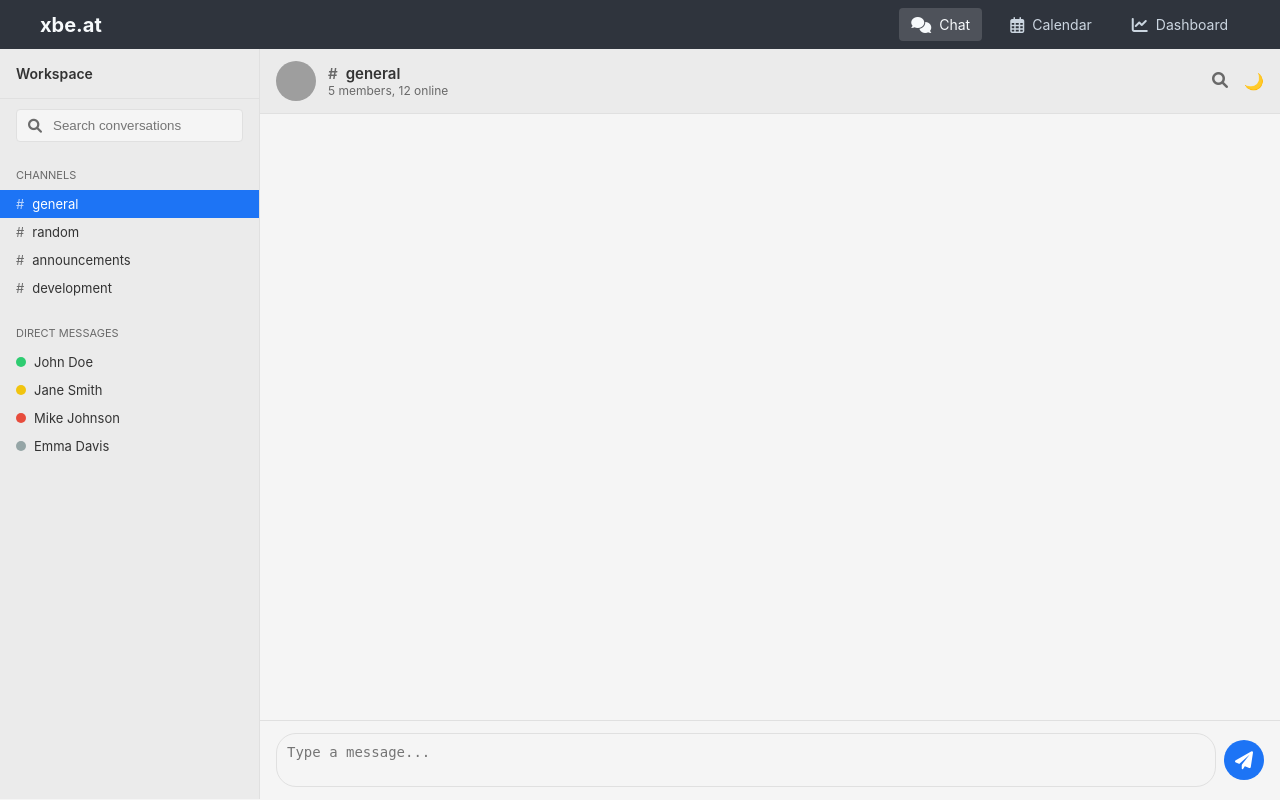
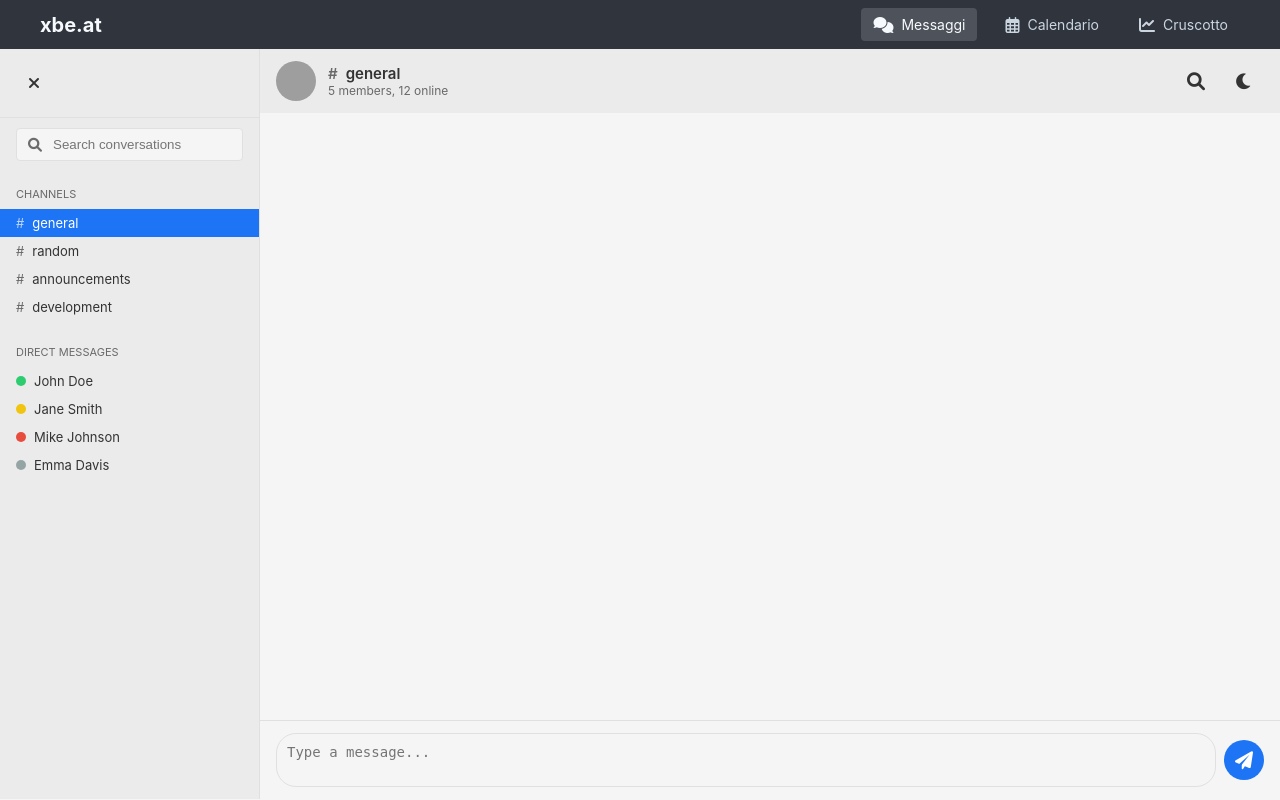
Before and after one commit to AndreaGrazia2/chat, a Flask app: page /chat/ in a window 1280 px wide. Run offline with Flask 3, Linux system fonts and the light colour scheme; some libraries are stand-ins or nearby versions; grey boxes are pictures that could not be loaded.

Commit message:
refactor(ui): standardize button styles and improve sidebar functionality
Update button styles across the application to match the calendar's design, including hover effects, dimensions, and icon sizes. Enhance sidebar functionality with open/close actions and overlay support. Remove redundant elements and ensure consistent UI behavior across different themes.

```diff
--- a/cal/static/css/base.css
+++ b/cal/static/css/base.css
@@ -342,3 +342,7 @@ body {
     border-color: rgba(29, 116, 245, 0.2);
     border-left-color: var(--primary);
 }
+
+.newEvent {
+	font-size: 13px!important;
+}
--- a/cal/static/css/components.css
+++ b/cal/static/css/components.css
@@ -14,6 +14,7 @@
 	padding: 8px;
 	border-radius: 4px;
 	color: var(--text-color);
+    font-size: 18px;
 }
 
 .btn:hover {
--- a/cal/static/css/responsive.css
+++ b/cal/static/css/responsive.css
@@ -220,10 +220,6 @@
 		display: none;
 	}
 
-	.header-actions {
-		gap: 4px;
-	}
-
 	.btn-text {
 		padding: 6px 8px;
 		font-size: 12px;
--- a/chat/static/css/base.css
+++ b/chat/static/css/base.css
@@ -136,12 +136,36 @@ body {
 	overflow-y: auto;
 	display: flex;
 	flex-direction: column;
+    transform: translateX(0); /* Hidden by default */
+    transition: transform 0.3s ease;
+}
+
+.sidebar.active {
+    transform: translateX(0); /* Visible when active */
 }
 
 .sidebar-header {
 	padding: 16px;
 	border-bottom: 1px solid var(--border-color);
 	font-weight: 600;
+}
+
+.overlay {
+    position: fixed;
+    top: 0;
+    left: 0;
+    width: 100%;
+    height: 100%;
+    background-color: rgba(0, 0, 0, 0.5);
+    z-index: 4;
+    visibility: hidden;
+    opacity: 0;
+    transition: opacity 0.3s;
+}
+
+.overlay.active {
+    visibility: visible;
+    opacity: 1;
 }
 
 /* Area chat principale */
@@ -158,7 +182,6 @@ body {
 
 .chat-header {
 	padding: 12px 16px;
-	border-bottom: 1px solid var(--border-color);
 	display: flex;
 	align-items: center;
 	justify-content: space-between;
@@ -318,3 +341,26 @@ body {
     color: var(--text-secondary);
     font-style: italic;
 }
+
+/* Match icon sizes with calendar app */
+.calendar-icon-size {
+    font-size: 1.2rem; /* Adjust this value to match calendar's icon size */
+}
+
+#closeSidebar {
+    width: 36px;
+    height: 36px;
+    background: none;
+    border: none;
+    cursor: pointer;
+    display: flex;
+    align-items: center;
+    justify-content: center;
+    border-radius: 50%;
+    color: var(--text-color);
+    font-size: 16px;
+}
+
+#closeSidebar:hover {
+    background-color: rgba(255, 255, 255, 0.1);
+}
--- a/chat/static/css/components.css
+++ b/chat/static/css/components.css
@@ -168,25 +168,91 @@
 	object-fit: cover;
 }
 
+/* Updated CSS to make chat buttons match calendar style exactly */
+
+/* Chat actions container spacing */
 .chat-actions {
     display: flex;
-	gap: 12px;
+    align-items: center;
+    gap: 8px;
 }
 
-.action-button {
+/* Button dimensions and base styles */
+.action-button, .theme-toggle, .mobile-menu-button {
+    width: 36px; /* Match calendar button size */
+    height: 36px; /* Match calendar button size */
     background: none;
     border: none;
+    cursor: pointer;
+    display: flex;
+    align-items: center;
+    justify-content: center;
+    border-radius: 50%; /* Circular buttons like calendar */
     color: var(--text-color);
-	opacity: 0.7;
-	cursor: pointer;
     font-size: 16px;
-	padding: 4px;
-	border-radius: 4px;
+    padding: 0; /* Remove any padding */
+    transition: background-color 0.2s, color 0.2s; /* Match calendar transition */
+    opacity: 1; /* Full opacity by default */
 }
 
-.action-button:hover {
+/* Hover effect exactly like calendar */
+.action-button:hover, .theme-toggle:hover, .mobile-menu-button:hover {
+    background-color: var(--hover-bg); /* Use the hover background from calendar */
     opacity: 1;
-	background-color: var(--secondary-bg);
+}
+
+/* Add styles for a primary button (like the blue + button) */
+.action-button.primary {
+    background-color: var(--primary);
+    color: white;
+}
+
+.action-button.primary:hover {
+    background-color: #1a68d9;
+}
+
+/* Match exact icon dimensions from calendar */
+.action-button i, .theme-toggle i, .mobile-menu-button i {
+    font-size: 18px; /* Increase icon size to match calendar */
+}
+
+/* Button dimensions */
+.action-button, .theme-toggle, .mobile-menu-button {
+    width: 40px; /* Exactly match calendar button width */
+    height: 40px; /* Exactly match calendar button height */
+    background: none;
+    border: none;
+    cursor: pointer;
+    display: flex;
+    align-items: center;
+    justify-content: center;
+    border-radius: 50%;
+    color: var(--text-color);
+    position: relative; /* Needed for proper hover effect */
+}
+
+/* Fix the hover effect to match calendar exactly */
+.action-button:hover, .theme-toggle:hover, .mobile-menu-button:hover {
+    background-color: rgba(255, 255, 255, 0.1); /* Explicit value to ensure it works */
+}
+
+/* Dark theme specific hover */
+.dark-theme .action-button:hover,
+.dark-theme .theme-toggle:hover,
+.dark-theme .mobile-menu-button:hover {
+    background-color: rgba(255, 255, 255, 0.1);
+}
+
+/* Light theme specific hover */
+.light-theme .action-button:hover,
+.light-theme .theme-toggle:hover,
+.light-theme .mobile-menu-button:hover {
+    background-color: rgba(0, 0, 0, 0.05);
+}
+
+/* Remove tooltip styling if not needed */
+.tooltip:hover::after {
+    display: none;
 }
 
 /* ===== MESSAGGI ===== */
@@ -457,7 +523,7 @@
 		position: fixed;
 		width: 80%;
 		height: calc(100% - 60px);
-		top: 117px;
+		top: 114px;
 		left: 0;
 		z-index: 10;
 	}
--- a/chat/static/js/app.js
+++ b/chat/static/js/app.js
@@ -64,4 +64,30 @@ window.users = [{
 // Inizializza l'app quando il DOM è pronto
 document.addEventListener('DOMContentLoaded', () => {
     initializeApp();
+
+    // Get the close sidebar button
+    const sidebar = document.getElementById('sidebar');
+    const closeSidebarBtn = document.getElementById('closeSidebar');
+    const mobileSidebarToggle = document.getElementById('mobileSidebarToggle');
+    const overlay = document.getElementById('overlay');
+
+    // Open sidebar
+    mobileSidebarToggle.addEventListener('click', function() {
+        sidebar.classList.add('active');
+        if (overlay) overlay.classList.add('active');
+    });
+
+    // Close sidebar
+    closeSidebarBtn.addEventListener('click', function() {
+        sidebar.classList.remove('active');
+        if (overlay) overlay.classList.remove('active');
+    });
+
+    // Close when clicking overlay
+    if (overlay) {
+        overlay.addEventListener('click', function() {
+            sidebar.classList.remove('active');
+            overlay.classList.remove('active');
+        });
+    }
 });
--- a/chat/static/js/modules/uiTheme.js
+++ b/chat/static/js/modules/uiTheme.js
@@ -8,7 +8,7 @@ window.darkMode = window.matchMedia && window.matchMedia('(prefers-color-scheme:
 function toggleTheme() {
     darkMode = !darkMode;
     document.body.className = darkMode ? 'dark-theme' : 'light-theme';
-    document.querySelector('.theme-toggle').textContent = darkMode ? '☀️' : '🌙';
+    document.querySelector('.theme-toggle').innerHTML = darkMode ? '<i class="fas fa-sun"></i>' : '<i class="fas fa-moon"></i>';
 
     // Salva la preferenza dell'utente
     localStorage.setItem('chatDarkMode', darkMode);
@@ -41,8 +41,14 @@ function applyTheme() {
     document.body.className = darkMode ? 'dark-theme' : 'light-theme';
     const themeToggle = document.querySelector('.theme-toggle');
     if (themeToggle) {
-        themeToggle.textContent = darkMode ? '☀️' : '🌙';
+        themeToggle.innerHTML = darkMode ? '<i class="fas fa-sun"></i>' : '<i class="fas fa-moon"></i>';
     }
+
+    // Ensure consistent icon sizing for fa-bars to match calendar
+    const menuIcons = document.querySelectorAll('.fas.fa-bars');
+    menuIcons.forEach(icon => {
+        icon.classList.add('calendar-icon-size');
+    });
 }
 
 // Auto-inizializza il tema quando il modulo viene caricato
--- a/chat/templates/chat.html
+++ b/chat/templates/chat.html
@@ -47,7 +47,9 @@
 
 		<aside class="sidebar">
 			<div class="sidebar-header">
-				Workspace
+				<button id="closeSidebar" class="btn btn-icon">
+					<i class="fas fa-times"></i>
+				</button>
 			</div>
 			<div class="search-box">
 				<i class="fas fa-search search-icon"></i>
@@ -116,14 +118,13 @@
 						<i class="fas fa-search"></i>
 					</button>
 					<button class="theme-toggle tooltip" id="themeToggleBtn" data-tooltip="Toggle theme">
-						🌙
+						<i class="fas fa-moon"></i>
 					</button>
 					<button class="mobile-menu-button" id="mobileSidebarToggle">
-						☰
+						<i class="fas fa-bars"></i>
 					</button>
 				</div>
 			</div>
-
 			<!-- Edit message indicator -->
 			<div class="edit-indicator" id="editIndicator">
 				<i class="fas fa-pencil-alt"></i> Editing message...
--- a/common/templates/navbar.html
+++ b/common/templates/navbar.html
@@ -6,15 +6,15 @@
         <div class="navbar-links">
             <a href="/chat/" class="navbar-link" id="nav-chat">
                 <i class="fas fa-comments"></i>
-                <span>Chat</span>
+                <span>Messaggi</span>
             </a>
             <a href="/cal/" class="navbar-link" id="nav-calendar">
                 <i class="far fa-calendar-alt"></i>
-                <span>Calendar</span>
+                <span>Calendario</span>
             </a>
             <a href="/dashboard/" class="navbar-link" id="nav-dashboard">
                 <i class="fas fa-chart-line"></i>
-                <span>Dashboard</span>
+                <span>Cruscotto</span>
             </a>
         </div>
     </div>
--- a/dashboard/static/js/ui.js
+++ b/dashboard/static/js/ui.js
@@ -6,10 +6,10 @@ export function toggleDarkMode(darkMode, body, darkModeToggle, updateChartTheme)
 
 	if (newDarkMode) {
 		body.classList.add('dark');
-		darkModeToggle.innerHTML = '☀️';
+		darkModeToggle.innerHTML = '<i class="fas fa-sun"></i>';
 	} else {
 		body.classList.remove('dark');
-		darkModeToggle.innerHTML = '🌙';
+		darkModeToggle.innerHTML = '<i class="fas fa-moon"></i>';
 	}
 
 	// Salva preferenza
--- a/dashboard/templates/dashboard.html
+++ b/dashboard/templates/dashboard.html
@@ -49,7 +49,6 @@
 					</div>
 				</div>
 				<button id="darkModeToggle" class="btn">🌙</button>
-				<button class="btn">🔔</button>
 			</div>
 		</header>
 
```
Also changed, not shown: cal/templates/calendar.html (+4 -12 lines). Lines whose indentation alone changed are shown as unchanged.
